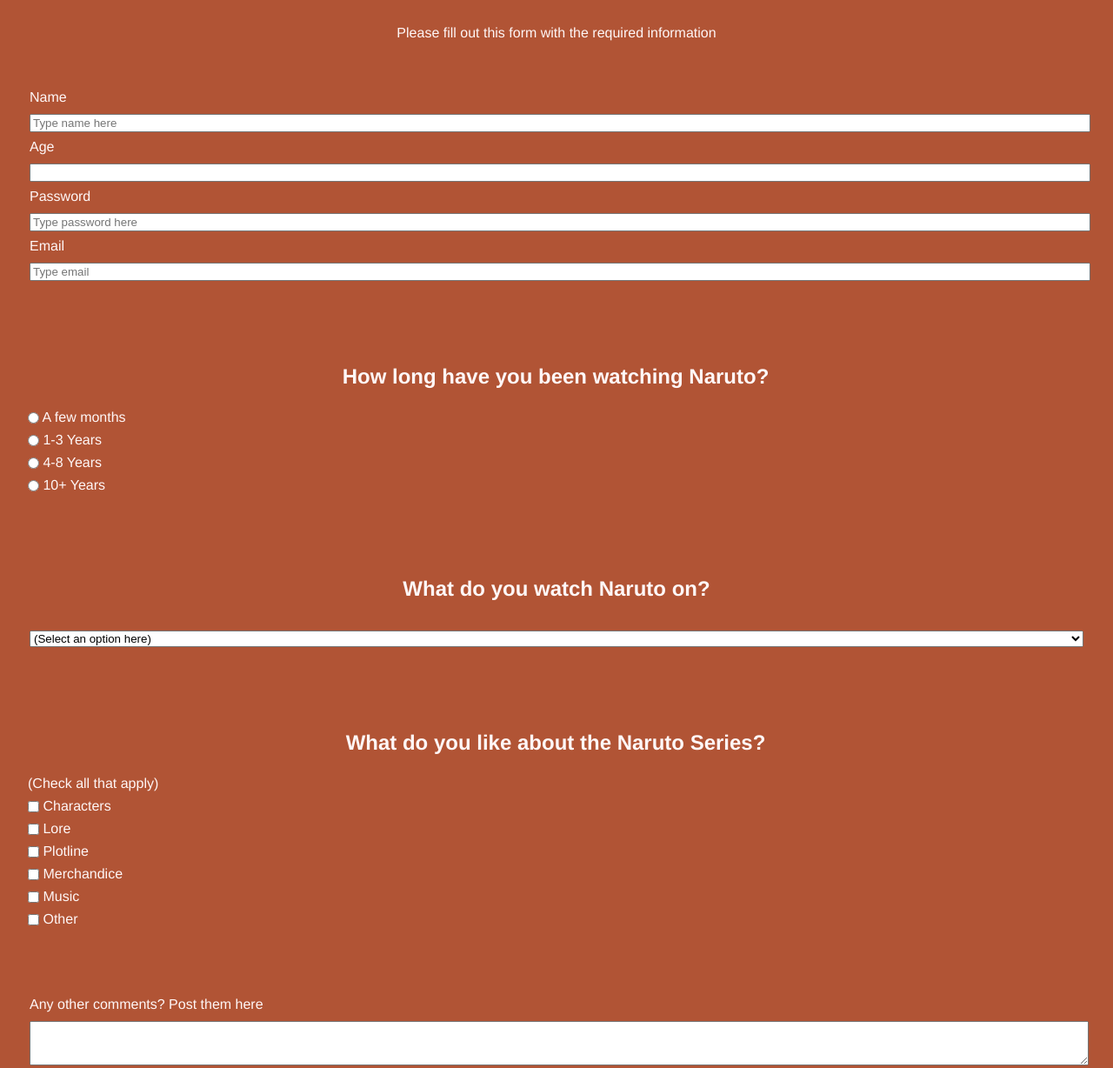
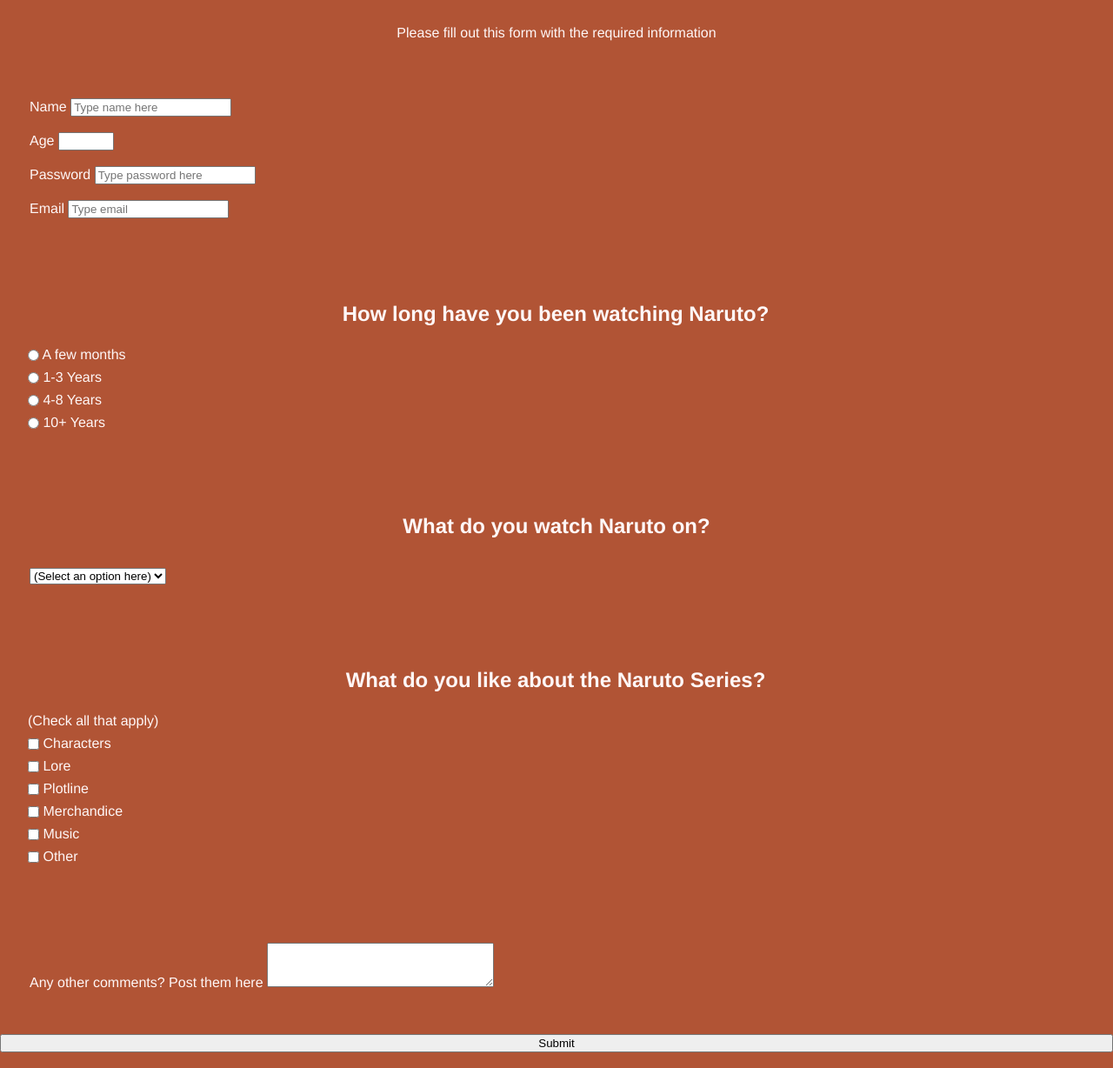
Before and after one commit to dsanti6699/project-002, a plain HTML site: page index.html in a window 1280 px wide. Shown: the part 72-1300 px from the top of the page at 87% size. Drawn offline with Linux system fonts and the light colour scheme.

Commit message:
Initial commit

```diff
--- a/index.html
+++ b/index.html
@@ -11,10 +11,10 @@
     <h1>Naruto Survey Form</h1>
     <p>Please fill out this form with the required information</p>
     <fieldset>
-        <label for="name">Name <input id="name" type="text" placeholder="Type name here" required/></label>
-        <label for="age">Age <input id="age" type="number" min="12" max="100" required/></label>
-        <label for="password">Password <input id="password" type="password" placeholder="Type password here" minlength="8" required pattern="[a-z0-5]{8,}" /></label>
-        <label for="email">Email <input id="email" type="email" placeholder="Type email"required/></label>
+        <label for="name">Name <input id="name" style="width: fit-content;" type="text" placeholder="Type name here" required/></label>
+        <label for="age">Age <input id="age" style="width: fit-content;" type="number" min="12" max="100" required/></label>
+        <label for="password">Password <input id="password" style="width: fit-content;" type="password" placeholder="Type password here" minlength="8" required pattern="[a-z0-5]{8,}" /></label>
+        <label for="email">Email <input id="email" style="width: fit-content;" type="email" placeholder="Type email"required/></label>
     </fieldset>
     <fieldset class="inline">
         <label> <h2> How long have you been watching Naruto?</h2></label>
@@ -25,8 +25,8 @@
     </fieldset>
     <fieldset>
         <label for="watch-where"> <h2> What do you watch Naruto on?</h2>
-            <select id="watch-where">
-                <option value=""> (Select an option here)</option>
+            <select id="watch-where" style="width: fit-content;">
+                <option value="">  (Select an option here)</option>
                 <option value="1"> Crunchyroll </option>
                 <option value="2"> TV </option>
                 <option value="3"> Streaming </option>
@@ -44,9 +44,9 @@
         <label> <input type="checkbox" class="inline"/> Other </label>
     </fieldset>
     <fieldset>
-        <label> Any other comments? Post them here <textarea id="comments" rows="3" cols="30" placeholder="Type here..."> </textarea></label>
+        <label> Any other comments? Post them here <textarea id="comments" style="width: fit-content;" rows="3" cols="30" placeholder="Type here..."> </textarea></label>
     </fieldset>
     <input type="submit" value="Submit"/>
-    <!-- names have been excluded-->
+    <!-- Names have been excluded-->
 </body>
 </html>
```
